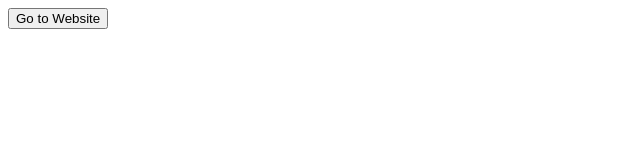
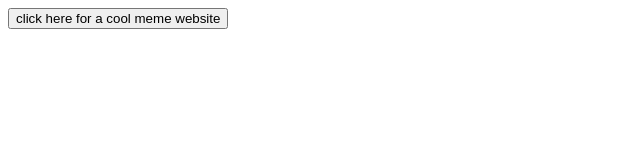
Before and after one commit to RiGuyGitHub/memebutton, a plain HTML site: page index.html in a window 1280 px wide. Shown: the whole page, without its empty margins (0-640 px from the left). Drawn offline with Linux system fonts and the light colour scheme.

Commit message:
Update index.html

```diff
--- a/index.html
+++ b/index.html
@@ -3,12 +3,12 @@
 <head>
   <meta charset="UTF-8">
   <meta name="viewport" content="width=device-width, initial-scale=1.0">
-  <title>Website Redirect Button</title>
+  <title>cool meme button</title>
 </head>
 <body>
 
 <!-- Create a button element with an onclick event that triggers the redirection function -->
-<button onclick="redirect()">Go to Website</button>
+<button onclick="redirect()">click here for a cool meme website</button>
 
 <script>
   // JavaScript function to redirect to a random website from the list
```
